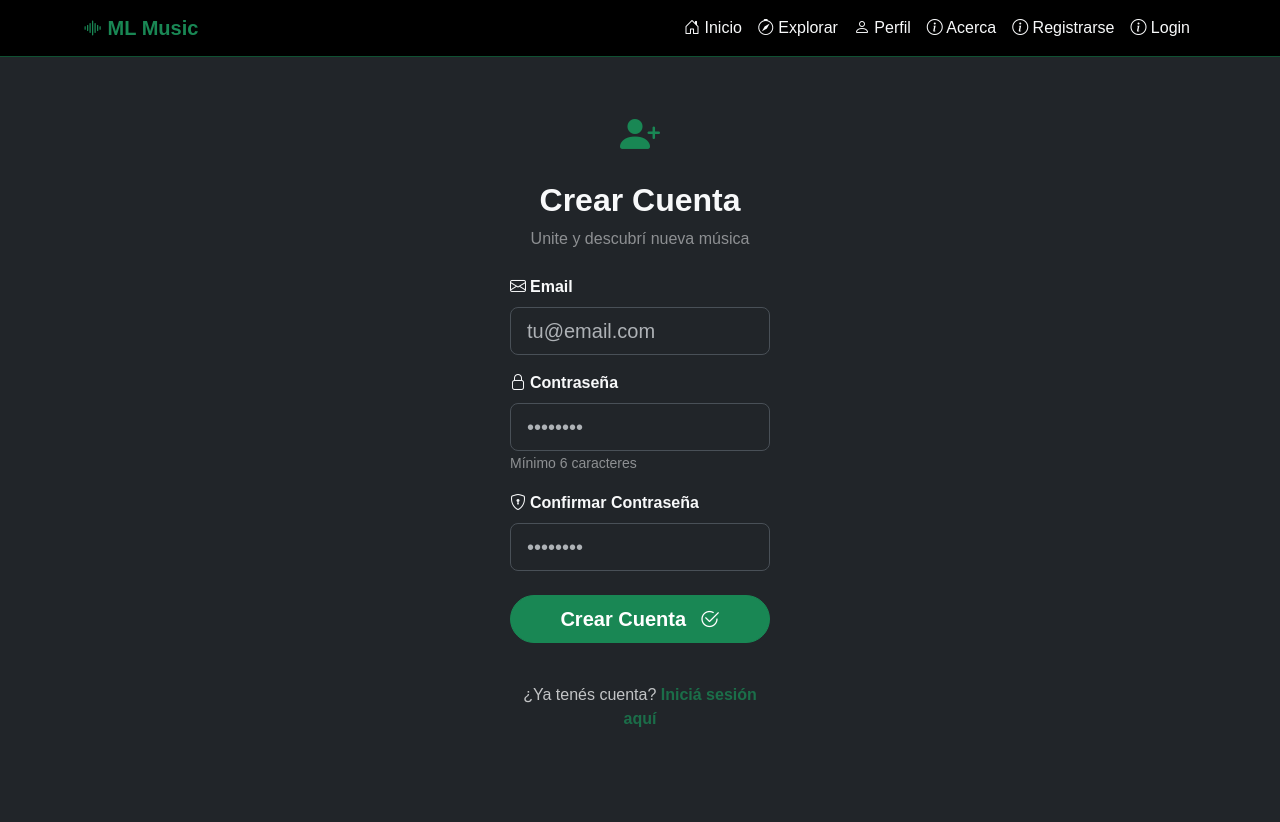
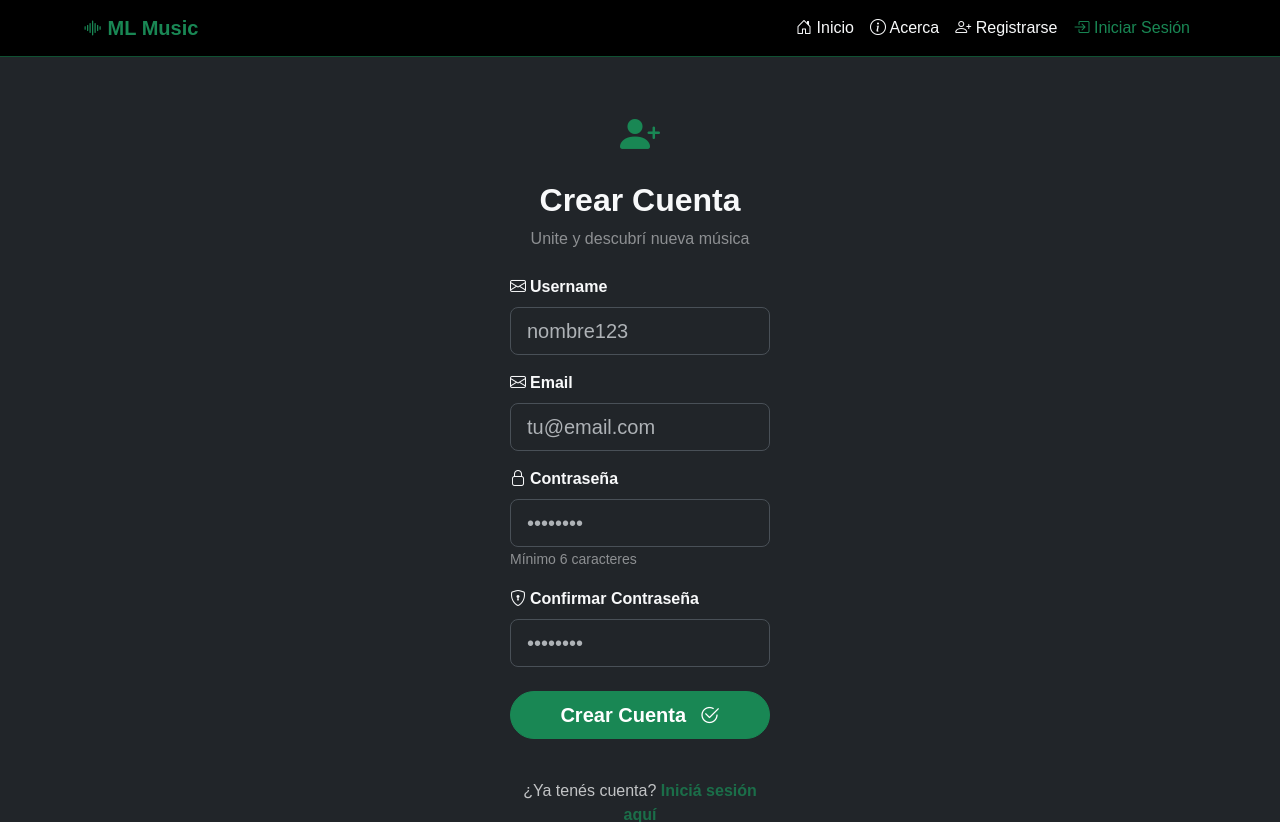
Before and after one commit to mario4796/TP_ML_PWIII, an ASP.NET Core app: page /Usuarios/Registro in a window 1280 px wide. Shown: the top 822 px of the page. Before the commit the page ends 727 px from the top, so only its background shows below. Run offline with ASP.NET Core 8, Linux system fonts and the light colour scheme.

Commit message:
push login con session

```diff
--- a/TP_ML_PWIII.Logica/UsuariosLogica.cs
+++ b/TP_ML_PWIII.Logica/UsuariosLogica.cs
@@ -16,7 +16,7 @@ namespace TP_ML_PWIII.Logica
         void modificarUsuario(Usuario usuario);
         bool validarCredenciales(string email, string password);
         Usuario? Login(string email, string password);
-        bool Registrar(string email, string password);
+        bool Registrar(string email, string username, string password);
         bool existeEmail(string email);
 
         bool passwordIguales(string password1, string password2);
@@ -67,7 +67,7 @@ namespace TP_ML_PWIII.Logica
             return _context.Usuarios.FirstOrDefault(u => u.Email == email && u.TokenAcceso == password);
         }
 
-        public bool Registrar(string email, string password)
+        public bool Registrar(string email, string username, string password)
         {
             if (existeEmail(email))
             {
@@ -76,6 +76,7 @@ namespace TP_ML_PWIII.Logica
             var nuevoUsuario = new Usuario
             {
                 Email = email,
+                NombreUsuario = username,
                 TokenAcceso = password,
                 FechaRegistro = DateTime.Now
             };
--- a/TP_ML_PWIII/Controllers/UsuariosController.cs
+++ b/TP_ML_PWIII/Controllers/UsuariosController.cs
@@ -16,6 +16,11 @@ namespace TP_ML_PWIII.Web.Controllers
         [HttpGet]
         public IActionResult Login()
         {
+
+            if(HttpContext.Session.GetInt32("IdUsuario") != null)
+            {
+                return RedirectToAction("Explorar", "Home");
+            }
             return View();
         }
 
@@ -33,7 +38,8 @@ namespace TP_ML_PWIII.Web.Controllers
                 var usuario = _usuariosLogica.ObtenerUsuarioPorEmail(email);
                 HttpContext.Session.SetInt32("IdUsuario", usuario.IdUsuario);
                 HttpContext.Session.SetString("Email", usuario.Email);
-                return RedirectToAction("Index", "Home");
+                HttpContext.Session.SetString("Username", usuario.NombreUsuario);
+                return RedirectToAction("Explorar", "Home");
             }
             else
             {
@@ -43,14 +49,14 @@ namespace TP_ML_PWIII.Web.Controllers
         }
 
         [HttpPost]
-        public IActionResult Registro(string email, string password, string confirmarPassword)
+        public IActionResult Registro(string email, string username, string password, string confirmarPassword)
         {
             if (!_usuariosLogica.passwordIguales(password, confirmarPassword))
             {
                 ViewBag.Error = "Las contraseñas no coinciden";
                 return View();
             }
-            bool exito = _usuariosLogica.Registrar(email, password);
+            bool exito = _usuariosLogica.Registrar(email, username, password);
 
             if (!exito)
             {
--- a/TP_ML_PWIII/Program.cs
+++ b/TP_ML_PWIII/Program.cs
@@ -26,6 +26,7 @@ app.UseStaticFiles();
 
 app.UseRouting();
 
+app.UseSession();
 app.UseAuthorization();
 
 app.MapControllerRoute(
--- a/TP_ML_PWIII/Views/Shared/_Layout.cshtml
+++ b/TP_ML_PWIII/Views/Shared/_Layout.cshtml
@@ -1,5 +1,8 @@
 @{
     var title = ViewData["Title"] ?? "ML Music";
+    var username = Context.Session.GetString("Username");
+    var estaLogueado = Context.Session.GetInt32("IdUsuario").HasValue;
+
 }
 
 <!DOCTYPE html>
@@ -29,6 +32,9 @@
 
                 <div class="collapse navbar-collapse" id="mainNav">
                     <ul class="navbar-nav ms-auto mb-2 mb-lg-0">
+                        @if (estaLogueado)
+                        {
+
                             <li class="nav-item">
                                 <a class="nav-link @(ViewData["Title"]?.ToString() == "Inicio" ? "active text-success" : "text-light")"
                                    asp-controller="Home" asp-action="Index">
@@ -53,20 +59,51 @@
                                     <i class="bi bi-info-circle"></i> Acerca
                                 </a>
                             </li>
-
+                            <li class="nav-item dropdown">
+                                <a class="nav-link dropdown-toggle text-success" href="#" id="userDropdown"
+                                   role="button" data-bs-toggle="dropdown" aria-expanded="false">
+                                    <i class="bi bi-person-circle"></i> @username
+                                </a>
+                                <ul class="dropdown-menu dropdown-menu-end bg-dark" aria-labelledby="userDropdown">
+                                    <li>
+                                        <a class="dropdown-item text-light" asp-controller="Home" asp-action="Perfil">
+                                            <i class="bi bi-person"></i> Mi Perfil
+                                        </a>
+                                    </li>
+                                    <li><hr class="dropdown-divider border-secondary"></li>
+                                    <li>
+                                        <a class="dropdown-item text-danger" asp-controller="Usuarios" asp-action="Logout">
+                                            <i class="bi bi-box-arrow-right"></i> Cerrar Sesión
+                                        </a>
+                                    </li>
+                                </ul>
+                            </li>
+                        }
+                        else
+                        {
+                            <li class="nav-item">
+                                <a class="nav-link @(ViewData["Title"]?.ToString() == "Inicio" ? "active text-success" : "text-light")"
+                                   asp-controller="Home" asp-action="Index">
+                                    <i class="bi bi-house-door"></i> Inicio
+                                </a>
+                            </li>
                             <li class="nav-item">
                                 <a class="nav-link @(ViewData["Title"]?.ToString() == "Acerca" ? "active text-success" : "text-light")"
-                               asp-controller="Usuarios" asp-action="Registro">
-                                <i class="bi bi-info-circle"></i> Registrarse
+                                   asp-controller="Home" asp-action="Acerca">
+                                    <i class="bi bi-info-circle"></i> Acerca
                                 </a>
                             </li>
-
                             <li class="nav-item">
-                            <a class="nav-link @(ViewData["Title"]?.ToString() == "Acerca" ? "active text-success" : "text-light")"
-                               asp-controller="Usuarios" asp-action="Login">
-                                <i class="bi bi-info-circle"></i> Login
+                                <a class="nav-link text-light" asp-controller="Usuarios" asp-action="Registro">
+                                    <i class="bi bi-person-plus"></i> Registrarse
                                 </a>
                             </li>
+                            <li class="nav-item">
+                                <a class="nav-link text-success" asp-controller="Usuarios" asp-action="Login">
+                                    <i class="bi bi-box-arrow-in-right"></i> Iniciar Sesión
+                                </a>
+                            </li>
+                        }
                     </ul>
                 </div>
             </div>
--- a/TP_ML_PWIII/Views/Usuarios/Registro.cshtml
+++ b/TP_ML_PWIII/Views/Usuarios/Registro.cshtml
@@ -31,6 +31,19 @@
                     }
                     <form asp-controller="Usuarios" asp-action="Registro" method="post" class="needs-validation" novalidate>
                         <div class="mb-3">
+                            <label for="username" class="form-label text-light fw-semibold">
+                                <i class="bi bi-envelope me-1"></i>Username
+                            </label>
+                            <input type="text"
+                                   class="form-control form-control-lg auth-input"
+                                   id="username"
+                                   name="username"
+                                   placeholder="nombre123"
+                                   required/>
+                        </div>
+
+
+                        <div class="mb-3">
                             <label for="email" class="form-label text-light fw-semibold">
                                 <i class="bi bi-envelope me-1"></i>Email
                             </label>
@@ -42,6 +55,7 @@
                                    required
                                    autocomplete="email" />
                         </div>
+
 
                         <div class="mb-3">
                             <label for="password" class="form-label text-light fw-semibold">
@@ -57,6 +71,8 @@
                                    minlength="6" />
                             <small class="text-light opacity-50">Mínimo 6 caracteres</small>
                         </div>
+
+
 
                         <div class="mb-4">
                             <label for="confirmarPassword" class="form-label text-light fw-semibold">
```
Lines whose indentation alone changed are shown as unchanged.
